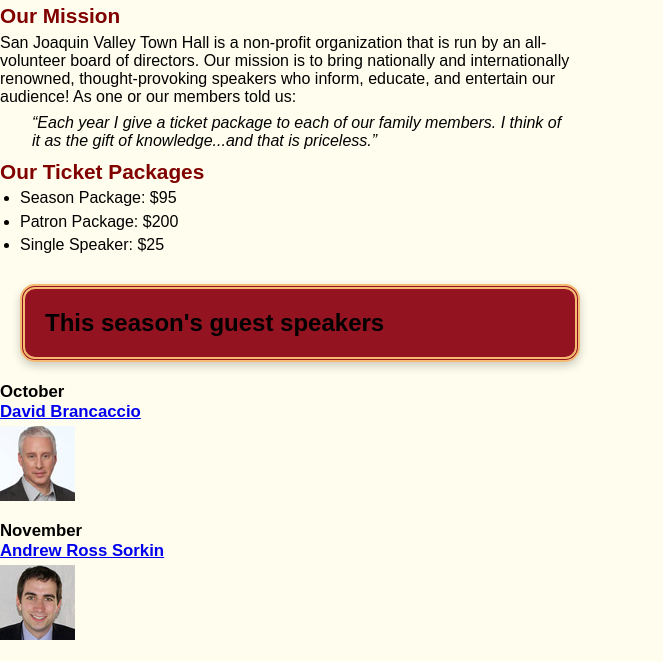
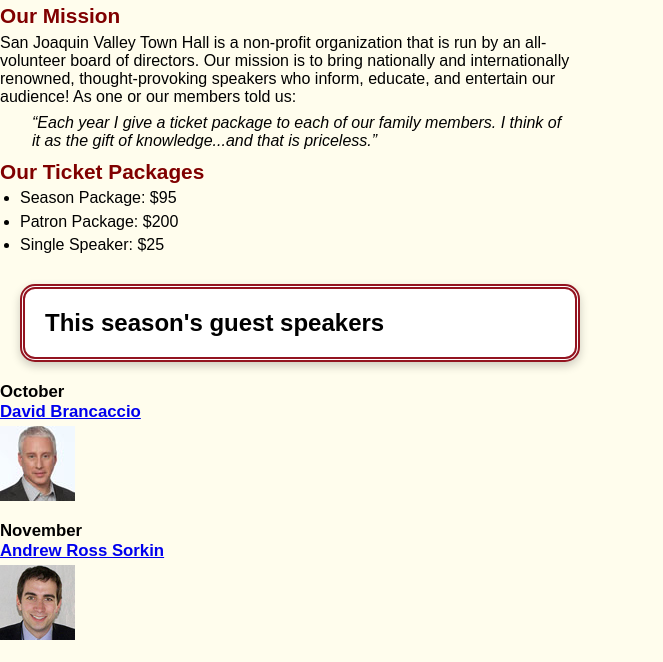
Before and after one commit to Just-KJ/A07, a plain HTML site: page index.html in a window 1280 px wide. Shown: the part 126-788 px from the top of the page, without its empty margins (0-663 px from the left). Drawn offline with Linux system fonts and the light colour scheme.

Commit message:
Update styling.css fixing the speaker section

```diff
--- a/styles/styling.css
+++ b/styles/styling.css
@@ -61,11 +61,11 @@ main h1 {
 	padding: .3em 0;
 	border-top: 3px solid #931420;
 	border-bottom: 3px solid #931420;
-	border: 5px double #f6bb73;
+	border: 5px double #931420;
     	border-radius: 15px;
     	padding: 20px;
     	box-shadow: 0 4px 10px rgba(0, 0, 0, 0.2);
-    	background-color: #931420;
+    	background-color: #ffffff;
     	margin: 20px;
 }
 main h2 {
```
